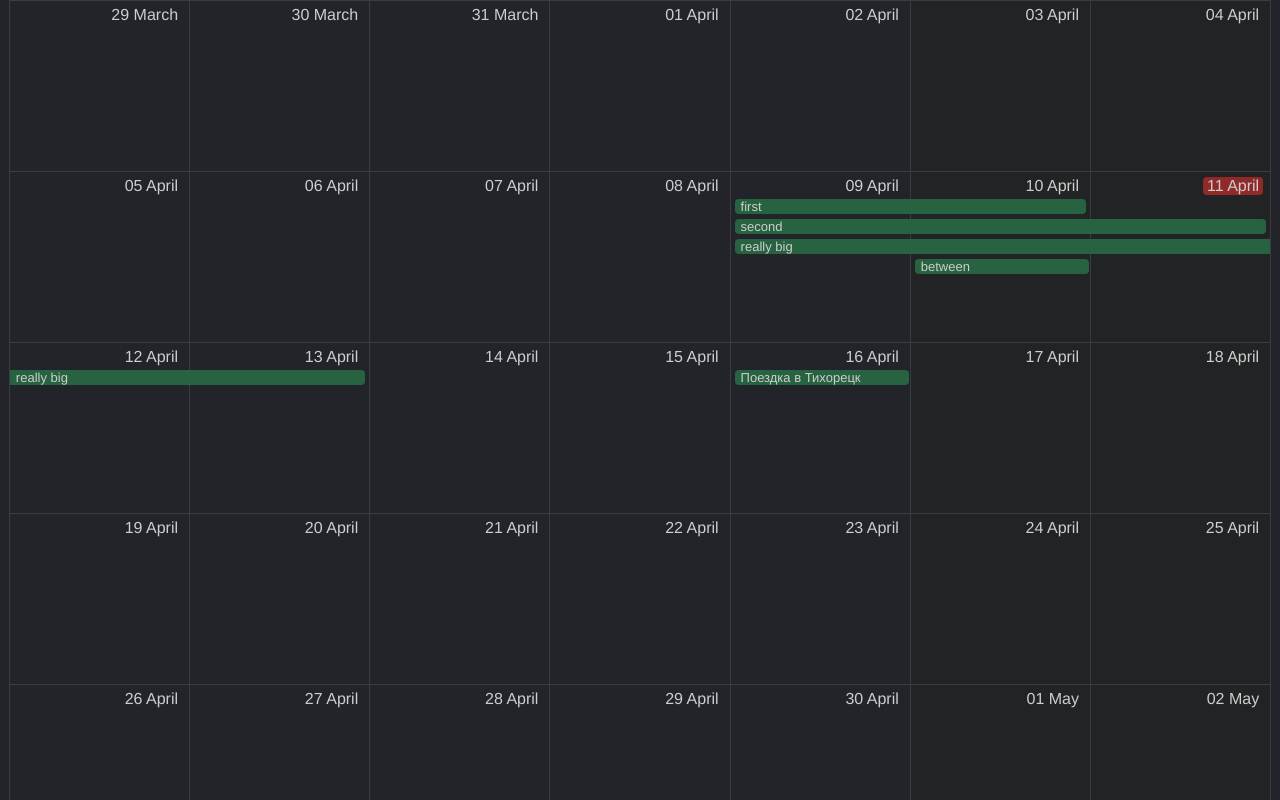
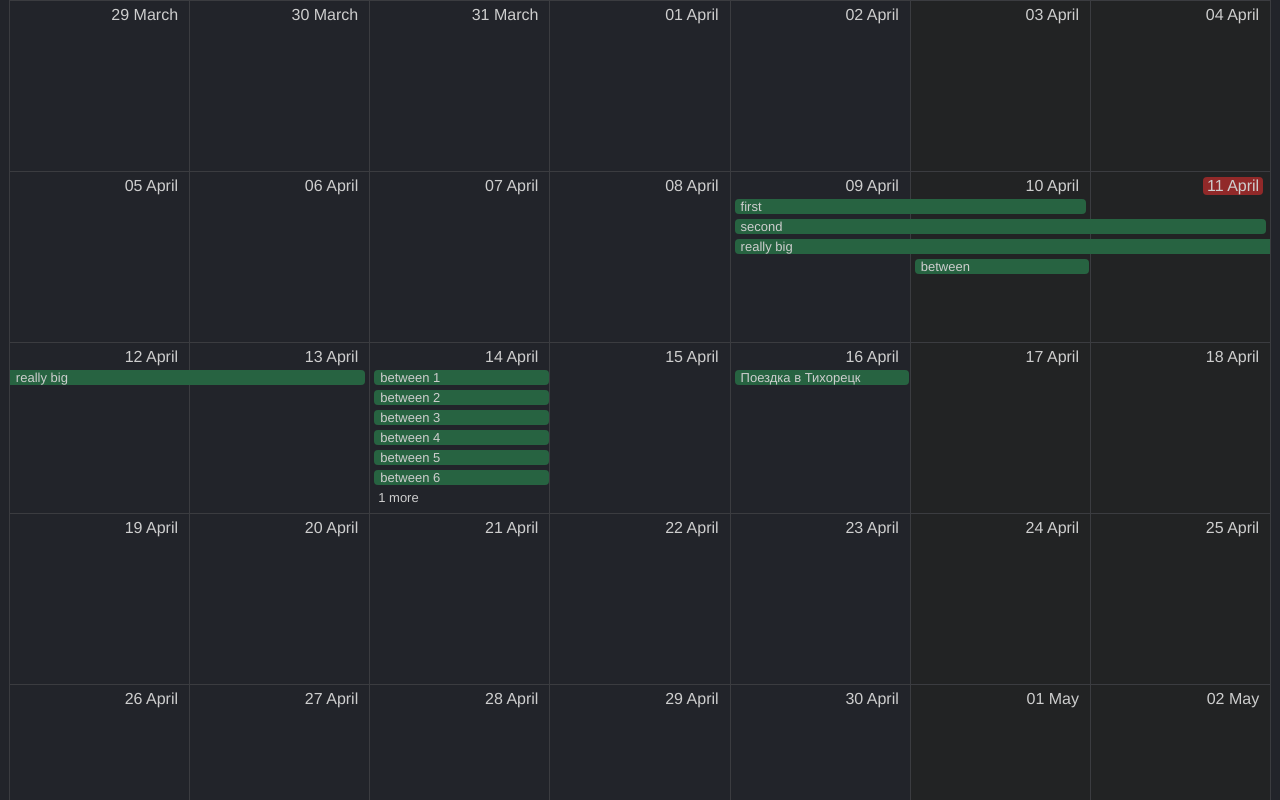
Before and after one commit to ArturAralin/vue-scheduler-lib, a Vue app: page / in a window 1280 px wide. Shown: the top 800 px of the page. Built offline with nearby package versions, Linux system fonts and the light colour scheme.

Commit message:
fix testing stand

```diff
--- a/src/App.vue
+++ b/src/App.vue
@@ -9,10 +9,9 @@
 </template>
 
 <script lang="ts">
-import { parseISO } from 'date-fns';
-import addDays from 'date-fns/addDays';
-import getDate from 'date-fns/getDate/index';
 import Vue from 'vue';
+import parseISO from 'date-fns/parseISO';
+import addMilliseconds from 'date-fns/addMilliseconds';
 import Scheduler from './vue-scheduler/Scheduler.vue';
 
 // // eslint-disable-next-line
@@ -57,17 +56,60 @@ export default Vue.extend({
         to: parseISO('2021-04-10'),
         summary: 'between',
       },
+      {
+        id: '222вфывыыфв',
+        from: parseISO('2021-04-14'),
+        to: parseISO('2021-04-14'),
+        summary: 'between 1',
+      },
+      {
+        id: '2221111в',
+        from: parseISO('2021-04-14'),
+        to: parseISO('2021-04-14'),
+        summary: 'between 2',
+      },
+      {
+        id: '222211221111в',
+        from: parseISO('2021-04-14'),
+        to: parseISO('2021-04-14'),
+        summary: 'between 3',
+      },
+      {
+        id: '22221выв1221111в',
+        from: parseISO('2021-04-14'),
+        to: parseISO('2021-04-14'),
+        summary: 'between 4',
+      },
+      {
+        id: '22221ввывыв1221111в',
+        from: parseISO('2021-04-14'),
+        to: parseISO('2021-04-14'),
+        summary: 'between 5',
+      },
+      {
+        id: '22211121выв1221111в',
+        from: parseISO('2021-04-14'),
+        to: parseISO('2021-04-14'),
+        summary: 'between 6',
+      },
+      {
+        id: '22211121выв12211чч11в',
+        from: parseISO('2021-04-14'),
+        to: parseISO('2021-04-14'),
+        summary: 'between 7',
+      },
     ],
   }),
   methods: {
     eventDragged(dragEvent: any) {
       this.events = this.events.map((e) => {
         if (e.id === dragEvent.eventId) {
-          const diff = getDate(dragEvent.date) - getDate(e.from);
+          const diff = dragEvent.date.getTime() - e.from.getTime();
+
           return {
             ...e,
-            from: addDays(e.from, diff),
-            to: addDays(e.to, diff),
+            from: addMilliseconds(e.from, diff),
+            to: addMilliseconds(e.to, diff),
           };
         }
 
```
